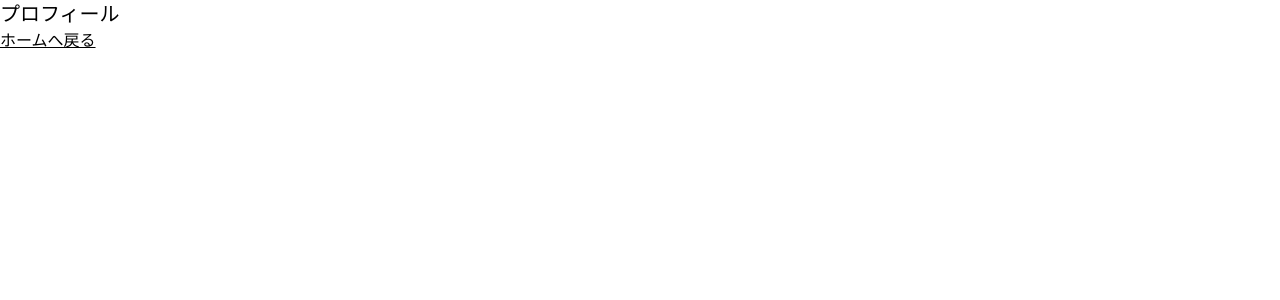
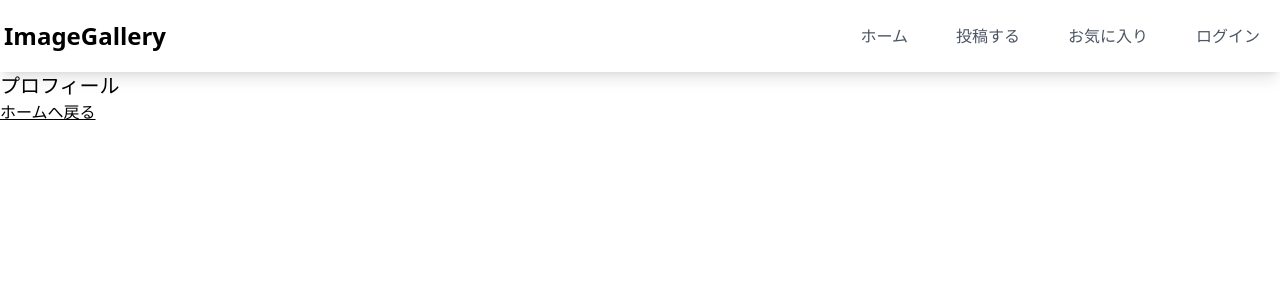
Before and after one commit to shi0n0/Image-Gallery, a Next.js app: page /profile in a window 1280 px wide. Shown: the top 300 px of the page. Built offline with nearby package versions, Linux system fonts and the light colour scheme; no server answers.

Commit message:
ナビゲーションを全ページに表示

```diff
--- a/src/app/layout.tsx
+++ b/src/app/layout.tsx
@@ -2,19 +2,23 @@ import './globals.css'
 import type { Metadata } from 'next'
 import { Inter } from 'next/font/google'
 import NextAuthProvider from '@/providers/NextAuth'
+import Navbar from './components/navbar'
 
 const inter = Inter({ subsets: ['latin'] })
 
 export const metadata: Metadata = {
-  title: 'Create Next App',
-  description: 'Generated by create next app',
+  title: 'Image-Gallery',
+  description: 'shi0n0が個人で開発している画像投稿サイト',
 }
 
 export default function RootLayout({ children }: { children: React.ReactNode }) {
   return (
     <html lang='ja'>
       <body className={inter.className}>
-        <NextAuthProvider>{children}</NextAuthProvider>
+        <NextAuthProvider>
+          <Navbar />
+          {children}
+        </NextAuthProvider>
       </body>
     </html>
   )
```
